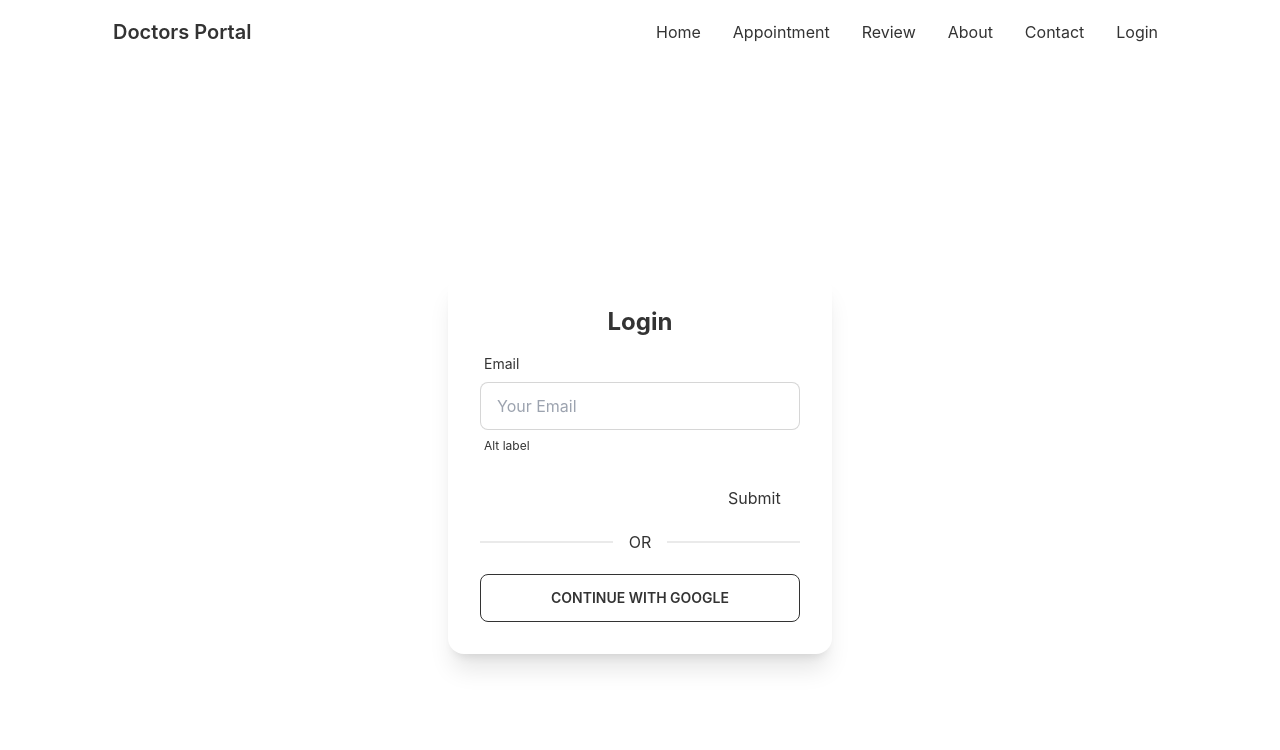
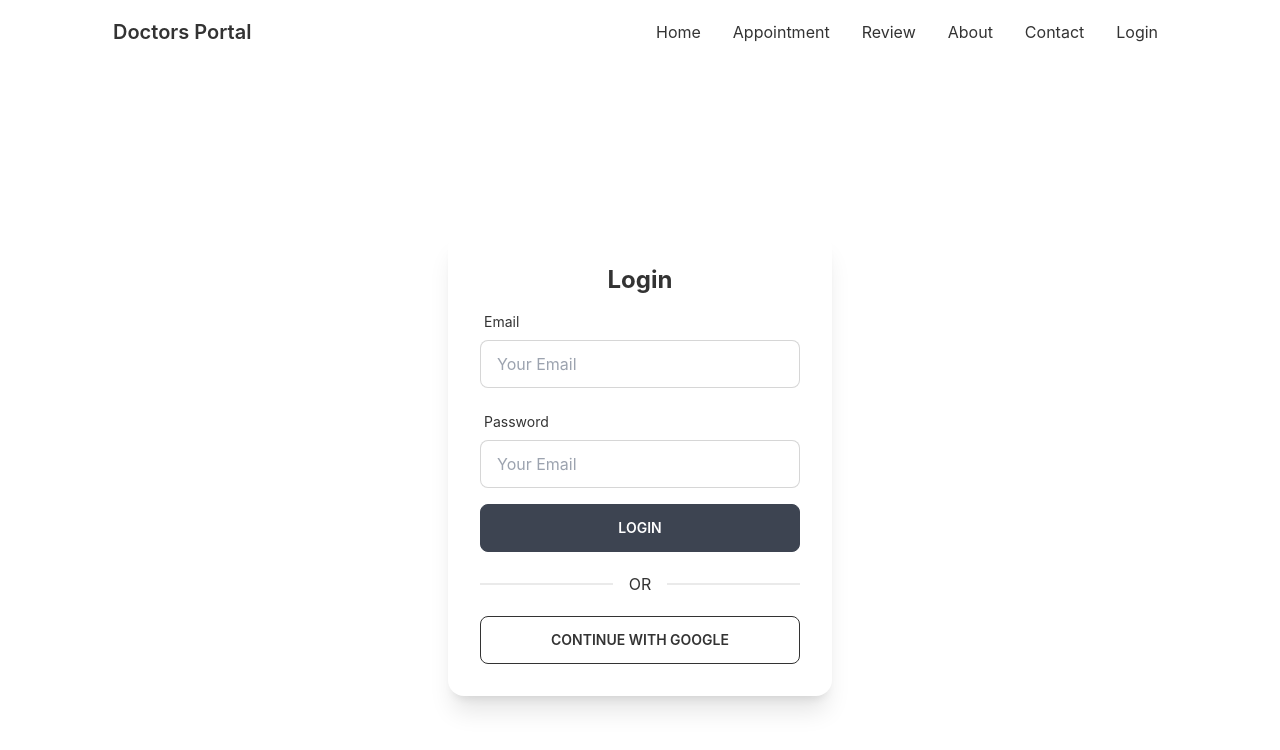
Before and after one commit to asrafaliii/doctors-portal, a React (Create React App) app: page /login in a window 1280 px wide. Shown: the top 750 px of the page. Built offline with nearby package versions, Linux system fonts and the light colour scheme; no server answers.

Commit message:
create login form using react hook form validation

```diff
--- a/src/Pages/Login/Login.js
+++ b/src/Pages/Login/Login.js
@@ -11,7 +11,9 @@ const Login = () => {
         console.log(user);
     }
 
-    const onSubmit = data => console.log(data);
+    const onSubmit = data =>{
+        console.log(data);
+    }
 
     return (
         <div className='flex h-screen justify-center items-center'>
@@ -21,6 +23,7 @@ const Login = () => {
 
     <form onSubmit={handleSubmit(onSubmit)}>
 
+
     <div class="form-control w-full max-w-xs">
   <label class="label">
     <span class="label-text">Email</span>
@@ -29,26 +32,48 @@ const Login = () => {
   <input type="Email" placeholder="Your Email"
   class="input input-bordered w-full max-w-xs"
   {...register("email", {
+      required: {
+        value: true,
+        message: 'Email is Required'
+      },
     pattern: {
-      value: /[A-Za-z]{3}/,
-      message: 'error message'
+      value: /[a-z0-9]+@[a-z]+\.[a-z]{2,3}/,
+      message: 'Provide a valid Email'
     }
   })}
   />
   <label class="label">
-    <span class="label-text-alt">Alt label</span>
+  {errors.email?.type === 'required' && <span class="label-text-alt text-red-500">{errors.email.message}</span>}
+  {errors.email?.type === 'pattern' && <span class="label-text-alt text-red-500">{errors.email.message}</span>}
+  </label>
+</div>
 
+    <div class="form-control w-full max-w-xs">
+  <label class="label">
+    <span class="label-text">Password</span>
+
+  </label>
+  <input type="password" placeholder="Your Email"
+  class="input input-bordered w-full max-w-xs"
+  {...register("password", {
+      required: {
+        value: true,
+        message: 'Password is Required'
+      },
+    minLength: {
+      value: 6,
+      message: 'Must be 6 Characetr or longer'
+    }
+  })}
+  />
+  <label class="label">
+  {errors.password?.type === 'required' && <span class="label-text-alt text-red-500">{errors.password.message}</span>}
+  {errors.password?.type === 'minLength' && <span class="label-text-alt text-red-500">{errors.password.message}</span>}
   </label>
 </div>
 
 
-      <input  />
-      {errors.firstName?.type === 'required' && "First name is required"}
-
-      <input {...register("lastName", { required: true })} />
-      {errors.lastName && "Last name is required"}
-
-      <input type="submit" />
+      <input className='btn w-full max-w-xs text-white' type="submit" value="Login" />
     </form>
 
 
```
